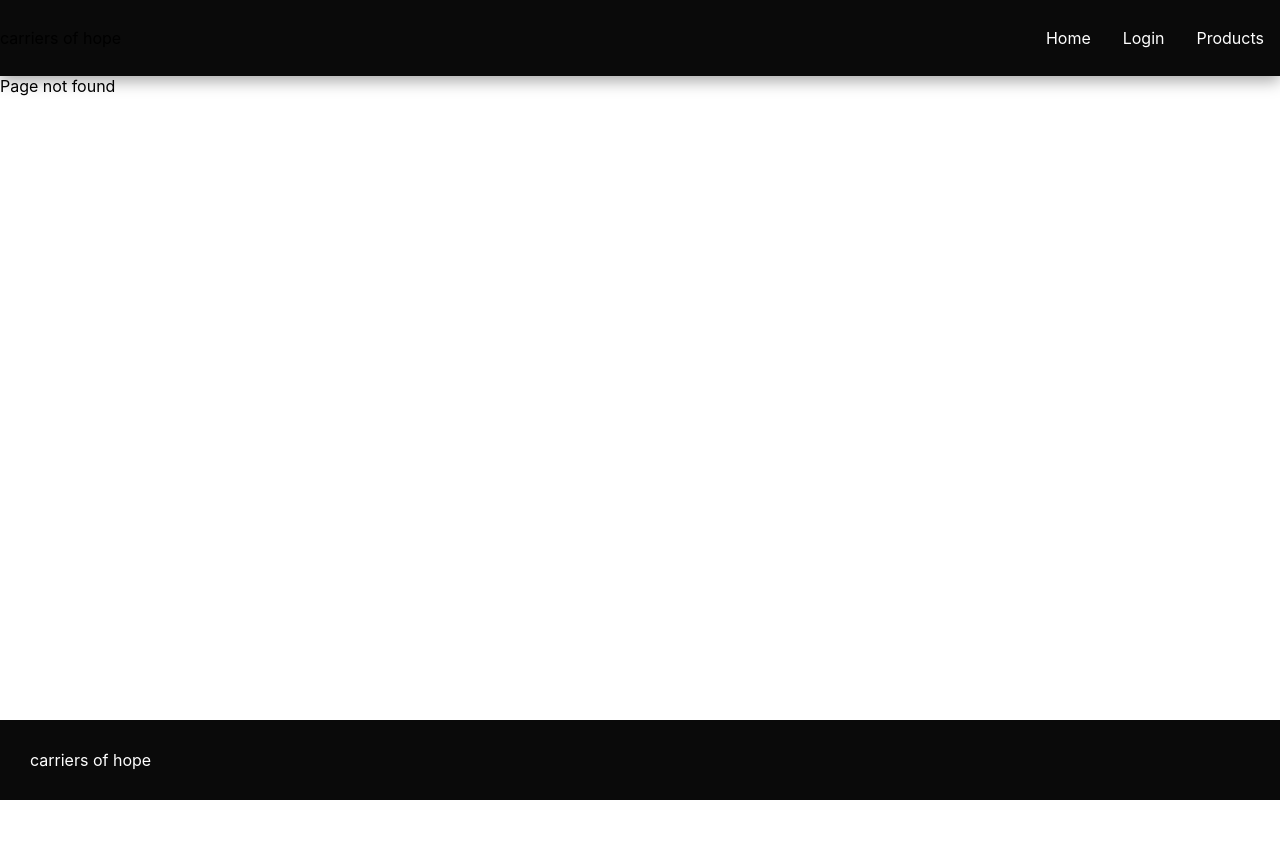
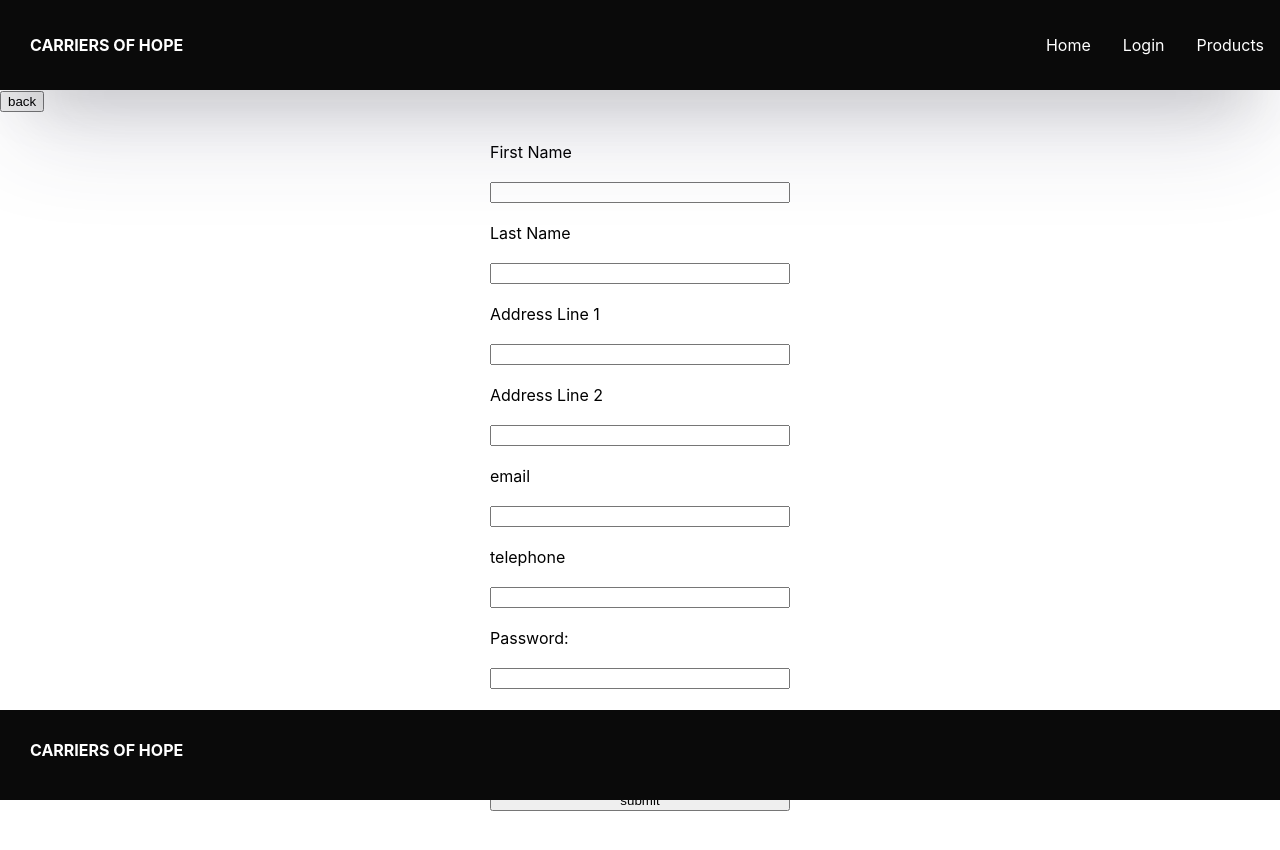
Before and after one commit to Selchuk-Karakus/carriers-of-hope-v2, a React (Create React App) app in the folder client/: page /sign-up in a window 1280 px wide. Before the commit this address had no page. Shown: the top 850 px of the page. Before the commit the page ends 800 px from the top, so only its background shows below. Built offline with nearby package versions, Linux system fonts and the light colour scheme.

Commit message:
styling and request/login/signup forms started
Started working on forms

```diff
--- a/client/src/App.css
+++ b/client/src/App.css
@@ -1,3 +1,7 @@
 .App {
   text-align: center;
 }
+
+.content-wrap {
+  padding-bottom: 90px;
+}
--- a/client/src/App.js
+++ b/client/src/App.js
@@ -11,12 +11,15 @@ import Footer from "./components/Footer";
 import NoMatch from "./components/NoMatch";
 import FilteredProducts from "./components/FilteredProducts";
 import UserLogin from "./components/UserLogin";
+import ForgottenNameOrPassword from "./components/ForgottenNameOrPassword";
+import SignUp from "./components/SignUp";
 
 function App() {
   return (
     <>
       <Container>
         <Navbar />
+        <div className="content-wrap">
           <Routes>
             <Route path="/" element={<Homepage />}></Route>
             <Route path="all-products" element={<AllProducts />}></Route>
@@ -27,10 +30,18 @@ function App() {
             <Route path="filtered-products" element={<FilteredProducts />} />
             <Route path="product-details" element={<ProductDetails />}></Route>
             <Route path="user-login" element={<UserLogin />}></Route>
+            <Route
+              path="forgotten-name-or-password"
+              element={<ForgottenNameOrPassword />}
+            ></Route>
+            <Route path="sign-up" element={<SignUp />}></Route>
+            <Route></Route>
             <Route path="request-form" element={<RequestForm />}></Route>
             <Route path="order-summary" element={<OrderSummary />}></Route>
             <Route path="*" element={<NoMatch />}></Route>
           </Routes>
+        </div>
+
         <Footer />
       </Container>
     </>
--- a/client/src/components/AllProducts.js
+++ b/client/src/components/AllProducts.js
@@ -10,11 +10,11 @@ function AllProducts() {
       <div>
         <p>All Products</p>
         <input type="search" placeholder="search products" />
-        <Link to="/filtered-products">
+        {/* <Link to="/filtered-products">
           <div>
             <p>Filter</p>
           </div>
-        </Link>
+        </Link> */}
         <Link to="/product-details">
           {" "}
           <div>
--- /dev/null
+++ b/client/src/components/ForgottenNameOrPassword.js
@@ -0,0 +1,19 @@
+import React from "react";
+import { Form } from "./styles/Container.styled";
+import { useNavigate } from "react-router-dom";
+
+function ForgottenNameOrPassword() {
+  const navigate = useNavigate();
+  return (
+    <>
+      <button onClick={() => navigate(-1)}>back</button>
+      <Form>
+        <label>Email:</label>
+        <input type="email" />
+        <button>submit</button>
+      </Form>
+    </>
+  );
+}
+
+export default ForgottenNameOrPassword;
--- a/client/src/components/RequestForm.js
+++ b/client/src/components/RequestForm.js
@@ -1,10 +1,11 @@
 import React from "react";
 import { useNavigate } from "react-router-dom";
+import { StyledRequestForm } from "./styles/Container.styled";
 
 function RequestForm() {
   const navigate = useNavigate();
   return (
-    <div>
+    <StyledRequestForm>
       <div>Request Form</div>
       <form>
         <input type="text" />
@@ -12,7 +13,7 @@ function RequestForm() {
           submit
         </button>
       </form>
-    </div>
+    </StyledRequestForm>
   );
 }
 
--- /dev/null
+++ b/client/src/components/SignUp.js
@@ -0,0 +1,33 @@
+import React from "react";
+import { Form } from "./styles/Container.styled";
+import { useNavigate } from "react-router-dom";
+
+function SignUp() {
+  const navigate = useNavigate();
+  return (
+    <>
+      <button onClick={() => navigate(-1)}>back</button>
+      <Form>
+        <label>First Name</label>
+        <input type="text" />
+        <label>Last Name</label>
+        <input type="text" />
+        <label>Address Line 1</label>
+        <input type="text" />
+        <label>Address Line 2</label>
+        <input type="text" />
+        <label>email</label>
+        <input type="email" />
+        <label>telephone</label>
+        <input type="" />
+        <label>Password:</label>
+        <input type="password" />
+        <label>Retype Password:</label>
+        <input type="password" />
+        <button>submit</button>
+      </Form>
+    </>
+  );
+}
+
+export default SignUp;
--- /dev/null
+++ b/client/src/components/UserLogin.js
@@ -0,0 +1,40 @@
+import React from "react";
+import { useNavigate } from "react-router-dom";
+import { StyledUserLogin } from "./styles/Container.styled";
+import { Link } from "react-router-dom";
+
+function UserLogin() {
+  const navigate = useNavigate();
+  return (
+    <>
+      {" "}
+      <button onClick={() => navigate(-1)}>back</button>
+      <StyledUserLogin>
+        <div>UserLogin</div>
+        <form>
+          <label>Username or Email:</label>
+          <input type="text" />
+          <label>Password:</label>
+          <input type="password" />
+          <button>Login</button>
+        </form>
+        <nav>
+          <p>
+            Forgotten username or password? Click{" "}
+            <Link to="/forgotten-name-or-password">
+              <span style={{ color: "blue" }}>here</span>
+            </Link>
+          </p>
+          <p>
+            Don't have an account? Sign up{" "}
+            <Link to="/sign-up">
+              <span style={{ color: "blue" }}>here</span>
+            </Link>
+          </p>
+        </nav>
+      </StyledUserLogin>
+    </>
+  );
+}
+
+export default UserLogin;
--- a/client/src/components/styles/Container.styled.js
+++ b/client/src/components/styles/Container.styled.js
@@ -2,43 +2,42 @@ import styled from "styled-components";
 
 export const Container = styled.div`
   width: 100%;
-  height: 100vh;
+  position: relative;
 `;
 
 export const StyledNav = styled.nav`
-  height: 60px;
+  height: 90px;
   width: 100%;
+  box-sizing: border-box;
   display: flex;
   align-items: center;
   position: relative;
-  padding: 0.5rem 0rem;
+  /* padding: 0.5rem 0rem; */
   background-color: hsl(0, 0%, 4%);
   color: black;
   z-index: 1;
   cursor: pointer;
-  box-shadow: rgba(0, 0, 0, 0.35) 0px 5px 15px;
-  /*
-  box-sizing: border-box;
-  padding: 30px;
-
-
   box-shadow: rgba(50, 50, 93, 0.25) 0px 50px 100px -20px,
     rgba(0, 0, 0, 0.3) 0px 30px 60px -30px;
+
+  p {
+    color: white;
+    font-weight: bold;
+    text-transform: uppercase;
+    padding: 30px;
+  }
+
+  /*
   box-shadow: rgba(0, 0, 0, 0.56) 0px 22px 70px 4px;
   box-shadow: rgba(100, 100, 111, 0.2) 0px 7px 29px 0px;
   box-shadow: rgba(50, 50, 93, 0.25) 0px 13px 27px -5px,
     rgba(0, 0, 0, 0.3) 0px 8px 16px -8px;
   box-shadow: rgba(0, 0, 0, 0.19) 0px 10px 20px, rgba(0, 0, 0, 0.23) 0px 6px 6px;
-  box-shadow: rgba(0, 0, 0, 0.2) 0px 18px 50px -10px;
-  box-shadow: rgba(0, 0, 0, 0.07) 0px 1px 1px, rgba(0, 0, 0, 0.07) 0px 2px 2px,
-    rgba(0, 0, 0, 0.07) 0px 4px 4px, rgba(0, 0, 0, 0.07) 0px 8px 8px,
-    rgba(0, 0, 0, 0.07) 0px 16px 16px; */
-
-  /* box-shadow: rgb(38, 57, 77) 0px 20px 30px -10px; */
+/* box-shadow: rgb(38, 57, 77) 0px 20px 30px -10px; */
 `;
 
 export const Heading = styled.h1`
-  font-size: 4rem;
+  font-size: 3rem;
 `;
 
 export const Text = styled.p`
@@ -51,6 +50,14 @@ export const StyledHomepage = styled.div`
   justify-content: center;
   align-items: center;
   padding: 30px;
+
+  img {
+    display: block;
+    width: 40%;
+    max-width: 100%;
+    box-shadow: rgb(38, 57, 77) 0px 20px 30px -10px;
+    margin-bottom: 50px;
+  }
 `;
 
 export const StyledRequestForm = styled.div`
@@ -61,8 +68,37 @@ export const StyledFooter = styled.footer`
   background-color: hsl(0, 0%, 4%);
   color: white;
   padding: 30px;
+  box-sizing: border-box;
   position: fixed;
   bottom: 0;
   width: 100%;
+  height: 90px;
   cursor: pointer;
+  color: white;
+  font-weight: bold;
+  text-transform: uppercase;
 `;
+
+export const Oops = styled.div`
+  img {
+    width: 100%;
+  }
+`;
+
+export const StyledUserLogin = styled.div`
+  form {
+    display: flex;
+    flex-direction: column;
+
+    align-items: center;
+  }
+`;
+
+export const Form = styled.form`
+  display: flex;
+  flex-direction: column;
+  padding: 30px;
+  max-width: 300px;
+  gap: 20px;
+  margin: 0 auto;
+`;
--- a/client/src/index.css
+++ b/client/src/index.css
@@ -20,3 +20,7 @@ nav a {
 nav a.active {
   font-weight: bold;
 }
+
+.content-wrap {
+  padding-bottom: 90px;
+}
```
Lines whose indentation alone changed are shown as unchanged.
